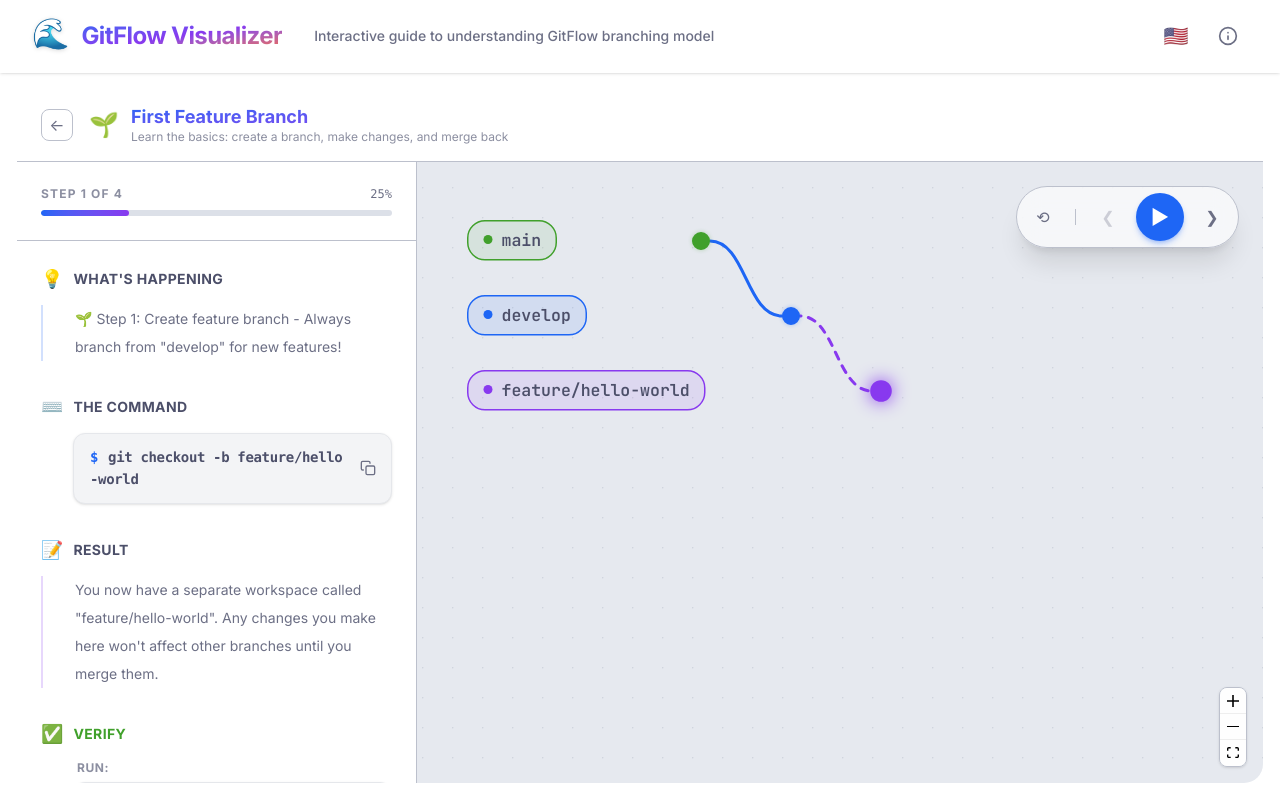
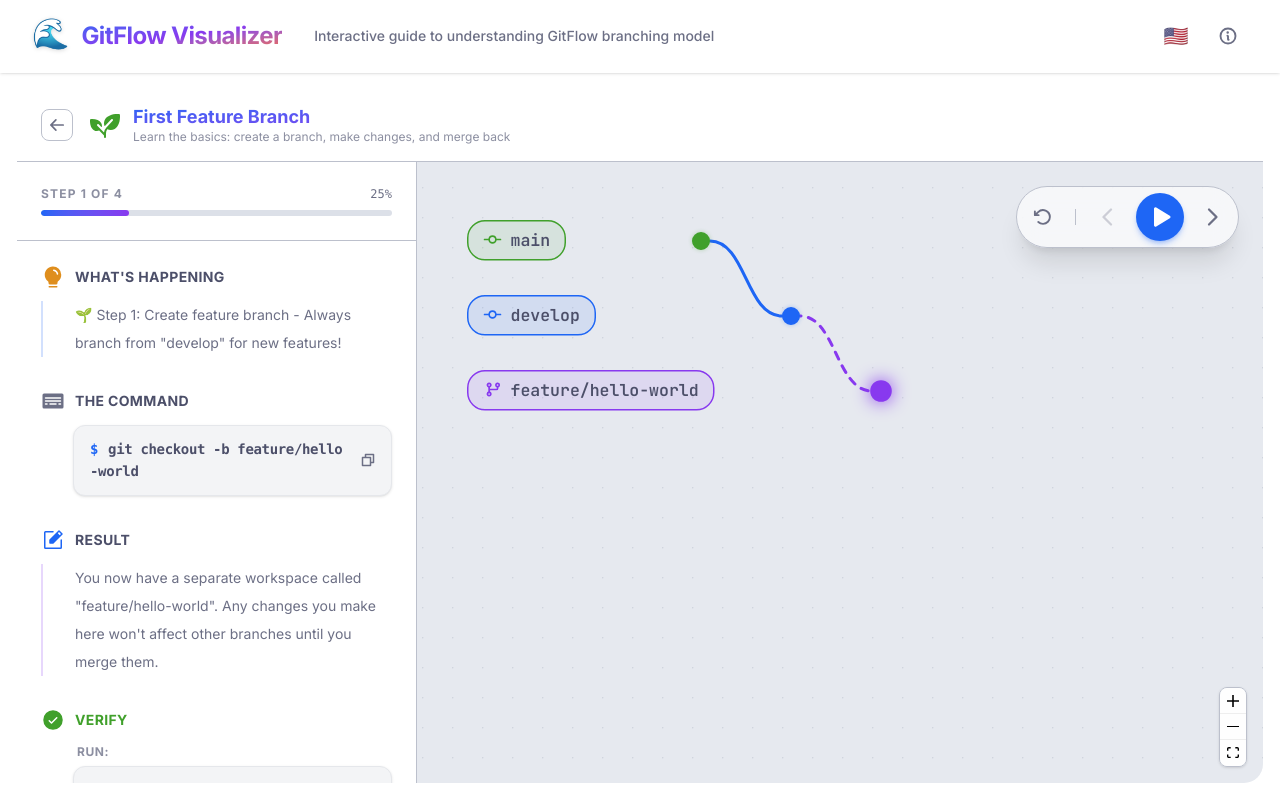
Before and after one commit to huy-nm/gitflow-visualization, a React (Vite) app: page / in a window 1280 px wide. Both pictures are taken after a click on the button 237 px from the left and 510 px from the top of the page. Built offline with nearby package versions, Linux system fonts and the light colour scheme.

Commit message:
feat(ui): replace all app icons with Phosphor Icons for consistent design

```diff
--- a/package.json
+++ b/package.json
@@ -10,6 +10,7 @@
     "preview": "vite preview"
   },
   "dependencies": {
+    "@phosphor-icons/react": "^2.1.10",
     "@xyflow/react": "^12.10.0",
     "react": "^19.2.0",
     "react-dom": "^19.2.0",
--- a/src/App.jsx
+++ b/src/App.jsx
@@ -5,6 +5,7 @@ import './theme/theme.css'
 import { useTranslation, LANGUAGES } from './i18n'
 import Home from './pages/Home'
 import UseCaseView from './pages/UseCaseView'
+import { Info, GitCommit, GitBranch, Package, Fire, Bug, X } from '@phosphor-icons/react'
 
 function App() {
   const { t, language, setLanguage } = useTranslation()
@@ -57,7 +58,7 @@ function App() {
               onClick={() => setShowLegend(!showLegend)}
               title={t('app.branchTypes')}
             >
-              <svg xmlns="http://www.w3.org/2000/svg" width="20" height="20" viewBox="0 0 24 24" fill="none" stroke="currentColor" strokeWidth="2" strokeLinecap="round" strokeLinejoin="round"><circle cx="12" cy="12" r="10"></circle><path d="M12 16v-4"></path><path d="M12 8h.01"></path></svg>
+              <Info size={20} weight="bold" />
             </button>
 
             {/* Legend Popover */}
@@ -69,14 +70,14 @@ function App() {
                     className="flex items-center justify-center w-8 h-8 rounded-full text-[var(--text-secondary)] hover:bg-ctp-surface0 hover:text-[var(--text-primary)] transition-colors border-none bg-transparent cursor-pointer"
                     onClick={() => setShowLegend(false)}
                   >
-                    ✕
+                    <X size={18} weight="bold" />
                   </button>
                 </div>
                 <div className="grid grid-cols-1 gap-3">
                   {/* Main */}
-                  <div className="flex items-center gap-3 p-3 rounded-xl bg-ctp-green/10 border border-ctp-green/20 hover:border-ctp-green/50 hover:shadow-[0_0_15px_-5px_var(--ctp-green)] transition-all duration-300 group cursor-default">
+              <div className="flex items-center gap-3 p-3 rounded-xl bg-ctp-green/10 border border-ctp-green/20 hover:border-ctp-green/50 hover:shadow-[0_0_15px_-5px_var(--ctp-green)] transition-all duration-300 group cursor-default">
                     <div className="flex items-center justify-center w-8 h-8 rounded-lg bg-ctp-green text-white shadow-sm group-hover:scale-110 transition-transform">
-                      <svg xmlns="http://www.w3.org/2000/svg" width="16" height="16" viewBox="0 0 24 24" fill="none" stroke="currentColor" strokeWidth="2.5" strokeLinecap="round" strokeLinejoin="round"><circle cx="12" cy="12" r="3"></circle></svg>
+                      <GitCommit size={16} weight="bold" />
                     </div>
                     <div className="flex flex-col">
                       <strong className="font-mono text-sm text-ctp-green font-bold">main</strong>
@@ -87,7 +88,7 @@ function App() {
                   {/* Develop */}
                   <div className="flex items-center gap-3 p-3 rounded-xl bg-ctp-blue/10 border border-ctp-blue/20 hover:border-ctp-blue/50 hover:shadow-[0_0_15px_-5px_var(--ctp-blue)] transition-all duration-300 group cursor-default">
                     <div className="flex items-center justify-center w-8 h-8 rounded-lg bg-ctp-blue text-white shadow-sm group-hover:scale-110 transition-transform">
-                      <svg xmlns="http://www.w3.org/2000/svg" width="16" height="16" viewBox="0 0 24 24" fill="none" stroke="currentColor" strokeWidth="2.5" strokeLinecap="round" strokeLinejoin="round"><circle cx="12" cy="12" r="3"></circle></svg>
+                      <GitCommit size={16} weight="bold" />
                     </div>
                     <div className="flex flex-col">
                       <strong className="font-mono text-sm text-ctp-blue font-bold">develop</strong>
@@ -98,7 +99,7 @@ function App() {
                   {/* Feature */}
                   <div className="flex items-center gap-3 p-3 rounded-xl bg-ctp-lavender/10 border border-ctp-lavender/20 hover:border-ctp-lavender/50 hover:shadow-[0_0_15px_-5px_var(--ctp-lavender)] transition-all duration-300 group cursor-default">
                     <div className="flex items-center justify-center w-8 h-8 rounded-lg bg-ctp-lavender text-white shadow-sm group-hover:scale-110 transition-transform">
-                      <svg xmlns="http://www.w3.org/2000/svg" width="16" height="16" viewBox="0 0 24 24" fill="none" stroke="currentColor" strokeWidth="2.5" strokeLinecap="round" strokeLinejoin="round"><path d="M6 3v12"></path><circle cx="18" cy="6" r="3"></circle><path d="M6 15l12-12"></path></svg>
+                      <GitBranch size={16} weight="bold" />
                     </div>
                     <div className="flex flex-col">
                       <strong className="font-mono text-sm text-ctp-lavender font-bold">feature/*</strong>
@@ -109,7 +110,7 @@ function App() {
                   {/* Release */}
                   <div className="flex items-center gap-3 p-3 rounded-xl bg-ctp-mauve/10 border border-ctp-mauve/20 hover:border-ctp-mauve/50 hover:shadow-[0_0_15px_-5px_var(--ctp-mauve)] transition-all duration-300 group cursor-default">
                     <div className="flex items-center justify-center w-8 h-8 rounded-lg bg-ctp-mauve text-white shadow-sm group-hover:scale-110 transition-transform">
-                      <svg xmlns="http://www.w3.org/2000/svg" width="16" height="16" viewBox="0 0 24 24" fill="none" stroke="currentColor" strokeWidth="2.5" strokeLinecap="round" strokeLinejoin="round"><circle cx="12" cy="12" r="10"></circle><path d="M8 12h8"></path></svg>
+                      <Package size={16} weight="bold" />
                     </div>
                     <div className="flex flex-col">
                       <strong className="font-mono text-sm text-ctp-mauve font-bold">release/*</strong>
@@ -120,7 +121,7 @@ function App() {
                   {/* Hotfix */}
                   <div className="flex items-center gap-3 p-3 rounded-xl bg-ctp-red/10 border border-ctp-red/20 hover:border-ctp-red/50 hover:shadow-[0_0_15px_-5px_var(--ctp-red)] transition-all duration-300 group cursor-default">
                     <div className="flex items-center justify-center w-8 h-8 rounded-lg bg-ctp-red text-white shadow-sm group-hover:scale-110 transition-transform">
-                      <svg xmlns="http://www.w3.org/2000/svg" width="16" height="16" viewBox="0 0 24 24" fill="none" stroke="currentColor" strokeWidth="2.5" strokeLinecap="round" strokeLinejoin="round"><path d="M12 9v4"></path><path d="M12 17h.01"></path></svg>
+                      <Fire size={16} weight="bold" />
                     </div>
                     <div className="flex flex-col">
                       <strong className="font-mono text-sm text-ctp-red font-bold">hotfix/*</strong>
@@ -131,7 +132,7 @@ function App() {
                   {/* Bugfix */}
                   <div className="flex items-center gap-3 p-3 rounded-xl bg-ctp-peach/10 border border-ctp-peach/20 hover:border-ctp-peach/50 hover:shadow-[0_0_15px_-5px_var(--ctp-peach)] transition-all duration-300 group cursor-default">
                     <div className="flex items-center justify-center w-8 h-8 rounded-lg bg-ctp-peach text-white shadow-sm group-hover:scale-110 transition-transform">
-                      <svg xmlns="http://www.w3.org/2000/svg" width="16" height="16" viewBox="0 0 24 24" fill="none" stroke="currentColor" strokeWidth="2.5" strokeLinecap="round" strokeLinejoin="round"><path d="M12 12m-9 0a9 9 0 1 0 18 0a9 9 0 1 0 -18 0"></path></svg>
+                      <Bug size={16} weight="bold" />
                     </div>
                     <div className="flex flex-col">
                       <strong className="font-mono text-sm text-ctp-peach font-bold">bugfix/*</strong>
--- a/src/components/FlowNodes.jsx
+++ b/src/components/FlowNodes.jsx
@@ -1,5 +1,6 @@
 import { memo } from 'react'
 import { Handle, Position } from '@xyflow/react'
+import { Tag, GitCommit, GitBranch, Package, Fire, Bug, Rocket, Flask } from '@phosphor-icons/react'
 
 // Catppuccin Latte colors
 const BRANCH_COLORS = {
@@ -74,6 +75,16 @@ CommitNode.displayName = 'CommitNode'
 export const BranchLabelNode = memo(({ data }) => {
   const color = BRANCH_COLORS[data.branchType] || '#6c6f85'
 
+  const getIcon = (type) => {
+    if (type?.startsWith('feature')) return <GitBranch size={12} weight="bold" />
+    if (type?.startsWith('release')) return <Package size={12} weight="fill" />
+    if (type?.startsWith('hotfix')) return <Fire size={12} weight="fill" />
+    if (type?.startsWith('bugfix')) return <Bug size={12} weight="fill" />
+    if (type === 'production') return <Rocket size={12} weight="fill" />
+    if (type === 'staging') return <Flask size={12} weight="fill" />
+    return <GitCommit size={12} weight="bold" /> // main, develop
+  }
+
   return (
     <div
       style={{
@@ -93,12 +104,9 @@ export const BranchLabelNode = memo(({ data }) => {
         opacity: data.deleted ? 0.4 : 1
       }}
     >
-      <span style={{
-        width: 6,
-        height: 6,
-        borderRadius: '50%',
-        background: color
-      }} />
+      <span style={{ color: color, display: 'flex' }}>
+        {getIcon(data.branchType)}
+      </span>
       <span>{data.label}</span>
     </div>
   )
@@ -124,7 +132,7 @@ export const TagNode = memo(({ data }) => {
         whiteSpace: 'nowrap'
       }}
     >
-      <span>🏷️</span>
+      <Tag size={12} weight="fill" />
       <span style={{ fontFamily: 'monospace' }}>{data.label}</span>
     </div>
   )
--- a/src/components/GitFlowVisualizer.jsx
+++ b/src/components/GitFlowVisualizer.jsx
@@ -266,7 +266,7 @@ function GitFlowVisualizer({ useCase, currentStep, isPlaying, onStepComplete })
         case 'deploy': {
           const branchCommitsArr = branchCommits[step.branch] || []
           const lastCommit = branchCommitsArr[branchCommitsArr.length - 1]
-          const envLabel = step.environment === 'production' ? '🚀 PRODUCTION' : '🧪 STAGING'
+          const envLabel = step.environment === 'production' ? 'PRODUCTION' : 'STAGING'
 
           // Create environment line if it doesn't exist - position at TOP (negative Y)
           if (branchYPositions[step.environment] === undefined) {
--- a/src/components/UseCaseCard.jsx
+++ b/src/components/UseCaseCard.jsx
@@ -4,6 +4,8 @@
 // but Tailwind can handle most via utilities.
 
 import { useTranslation } from '../i18n'
+import { getUseCaseIcon } from './UseCaseIcon'
+import { cloneElement } from 'react'
 
 function UseCaseCard({ useCase, isActive, onClick }) {
   const { t } = useTranslation()
@@ -36,8 +38,8 @@ function UseCaseCard({ useCase, isActive, onClick }) {
       {/* Shine effect */}
       <div className="absolute inset-0 h-full w-full bg-gradient-to-b from-white/10 to-transparent opacity-0 transition-opacity duration-400 group-hover:opacity-100 pointer-events-none"></div>
 
-      <div className="card-icon text-[42px] leading-none drop-shadow-md transition-transform duration-400 ease-out group-hover:scale-110 group-hover:rotate-6 z-10">
-        {useCase.icon}
+      <div className="card-icon transition-transform duration-400 ease-out group-hover:scale-110 group-hover:rotate-6 z-10">
+        {cloneElement(getUseCaseIcon(useCaseId, useCase.category), { size: 42 })}
       </div>
 
       <div className="flex-1 z-10">
--- /dev/null
+++ b/src/components/UseCaseIcon.jsx
@@ -0,0 +1,81 @@
+
+import {
+  Plant,
+  FloppyDisk,
+  ArrowUUpLeft,
+  ArrowsLeftRight,
+  GitPullRequest,
+  ChatCircleDots,
+  ArrowsSplit,
+  ArrowsClockwise,
+  Broom,
+  Bug,
+  Shield,
+  Package,
+  Rewind,
+  GitMerge,
+  Cherries,
+  Calendar,
+  Siren,
+  Tag,
+  Hourglass,
+  TreeStructure,
+  Rocket,
+  Sparkle,
+  Buildings,
+  Flask,
+  GitCommit,
+  Question
+} from '@phosphor-icons/react'
+
+export const getUseCaseIcon = (id, category) => {
+  // Map specific IDs to icons
+  const idMap = {
+    // Beginner
+    'first-feature-branch': <Plant size={24} weight="fill" className="text-ctp-green" />,
+    'save-your-work': <FloppyDisk size={24} weight="fill" className="text-ctp-blue" />,
+    'undo-last-commit': <ArrowUUpLeft size={24} weight="fill" className="text-ctp-peach" />,
+    'switch-between-tasks': <ArrowsLeftRight size={24} weight="fill" className="text-ctp-mauve" />,
+    'first-pull-request': <GitPullRequest size={24} weight="fill" className="text-ctp-lavender" />,
+
+    // Intermediate
+    'code-review-cycle': <ChatCircleDots size={24} weight="fill" className="text-ctp-yellow" />,
+    'parallel-work': <ArrowsSplit size={24} weight="fill" className="text-ctp-sky" />,
+    'sync-with-team': <ArrowsClockwise size={24} weight="fill" className="text-ctp-sapphire" />,
+    'feature-branch-cleanup': <Broom size={24} weight="fill" className="text-ctp-pink" />,
+    'bug-found-in-pr': <Bug size={24} weight="fill" className="text-ctp-red" />,
+
+    // Senior
+    'branch-protection': <Shield size={24} weight="fill" className="text-ctp-green" />,
+    'monorepo-release': <Package size={24} weight="fill" className="text-ctp-mauve" />,
+    'rollback-strategy': <Rewind size={24} weight="fill" className="text-ctp-maroon" />,
+    'rebase-vs-merge': <GitMerge size={24} weight="fill" className="text-ctp-teal" />,
+    'cherry-pick-fix': <Cherries size={24} weight="fill" className="text-ctp-red" />,
+
+    // Real World
+    'sprint-development': <Calendar size={24} weight="fill" className="text-ctp-blue" />,
+    'critical-hotfix': <Siren size={24} weight="fill" className="text-ctp-red" />,
+    'release-candidate-flow': <Tag size={24} weight="fill" className="text-ctp-yellow" />,
+    'long-running-feature': <Hourglass size={24} weight="fill" className="text-ctp-peach" />,
+    'trunk-based-dev': <TreeStructure size={24} weight="fill" className="text-ctp-green" />,
+    'staging-production-deploy': <Rocket size={24} weight="fill" className="text-ctp-mauve" />,
+    'basic-ci': <GitCommit size={24} weight="fill" className="text-ctp-blue" />,
+    'advanced-deployment': <Rocket size={24} weight="fill" className="text-ctp-red" />,
+    'continuous-delivery': <Package size={24} weight="fill" className="text-ctp-yellow" />,
+    'maintenance-and-automation': <Broom size={24} weight="fill" className="text-ctp-sky" />,
+  }
+
+  // Check ID map first
+  if (idMap[id]) return idMap[id]
+
+  // Fallback to category
+  switch (category) {
+    case 'beginner': return <Plant size={24} weight="fill" className="text-ctp-green" />
+    case 'intermediate': return <Sparkle size={24} weight="fill" className="text-ctp-yellow" />
+    case 'senior': return <Shield size={24} weight="fill" className="text-ctp-red" />
+    case 'realWorld': return <Buildings size={24} weight="fill" className="text-ctp-mauve" />
+    default: return <Question size={24} weight="fill" className="text-gray-400" />
+  }
+}
+
+export default getUseCaseIcon
--- a/src/components/UseCasePanel.jsx
+++ b/src/components/UseCasePanel.jsx
@@ -1,6 +1,22 @@
 import { useState } from 'react'
 import GitFlowVisualizer from './GitFlowVisualizer'
 import { useTranslation } from '../i18n'
+import {
+  ArrowLeft,
+  Lightbulb,
+  Keyboard,
+  NotePencil,
+  CheckCircle,
+  ArrowCounterClockwise,
+  CaretLeft,
+  Play,
+  Pause,
+  CaretRight,
+  Copy,
+  Check
+} from '@phosphor-icons/react'
+import { getUseCaseIcon } from './UseCaseIcon'
+import { cloneElement } from 'react'
 
 function UseCasePanel({ useCase, currentStep, isPlaying, onPlayPause, onStepChange, onReset, onBack, onStepComplete }) {
   const { t } = useTranslation()
@@ -35,10 +51,12 @@ function UseCasePanel({ useCase, currentStep, isPlaying, onPlayPause, onStepChan
           onClick={onBack}
           title={t('panel.backToUseCases')}
         >
-          ←
+          <ArrowLeft size={18} weight="bold" />
         </button>
         <div className="flex items-center gap-3 min-w-0">
-          <span className="text-2xl">{useCase.icon}</span>
+          <span className="text-2xl">
+            {cloneElement(getUseCaseIcon(useCaseId, useCase.category), { size: 32 })}
+          </span>
           <div>
             <h2 className="text-lg font-bold m-0 bg-gradient-to-br from-ctp-blue to-ctp-mauve bg-clip-text text-transparent truncate leading-tight">
               {translatedTitle}
@@ -78,7 +96,7 @@ function UseCasePanel({ useCase, currentStep, isPlaying, onPlayPause, onStepChan
             {/* Section 1: Explanation */}
             <div className="animate-in fade-in slide-in-from-left-4 duration-500 delay-0">
               <div className="flex items-center gap-2.5 mb-3">
-                <span className="text-lg">💡</span>
+                <Lightbulb size={24} weight="fill" className="text-ctp-yellow" />
                 <h3 className="text-sm font-bold text-[var(--text-primary)] uppercase tracking-wide">
                   {t('panel.whatsHappening')}
                 </h3>
@@ -91,7 +109,7 @@ function UseCasePanel({ useCase, currentStep, isPlaying, onPlayPause, onStepChan
             {/* Section 2: Command */}
             <div className="animate-in fade-in slide-in-from-left-4 duration-500 delay-100">
               <div className="flex items-center gap-2.5 mb-3">
-                <span className="text-lg">⌨️</span>
+                <Keyboard size={24} weight="fill" className="text-[var(--text-secondary)]" />
                 <h3 className="text-sm font-bold text-[var(--text-primary)] uppercase tracking-wide">
                   {t('panel.theCommand')}
                 </h3>
@@ -104,7 +122,7 @@ function UseCasePanel({ useCase, currentStep, isPlaying, onPlayPause, onStepChan
             {/* Section 3: Result */}
             <div className="animate-in fade-in slide-in-from-left-4 duration-500 delay-200">
               <div className="flex items-center gap-2.5 mb-3">
-                <span className="text-lg">📝</span>
+                <NotePencil size={24} weight="fill" className="text-ctp-blue" />
                 <h3 className="text-sm font-bold text-[var(--text-primary)] uppercase tracking-wide">
                   {t('panel.result')}
                 </h3>
@@ -118,7 +136,7 @@ function UseCasePanel({ useCase, currentStep, isPlaying, onPlayPause, onStepChan
             {getVerificationInfo(useCase.steps[currentStep]) && (
               <div className="animate-in fade-in slide-in-from-left-4 duration-500 delay-300">
                 <div className="flex items-center gap-2.5 mb-3">
-                  <span className="text-lg">✅</span>
+                  <CheckCircle size={24} weight="fill" className="text-ctp-green" />
                   <h3 className="text-sm font-bold text-ctp-green uppercase tracking-wide">
                     Verify
                   </h3>
@@ -153,7 +171,7 @@ function UseCasePanel({ useCase, currentStep, isPlaying, onPlayPause, onStepChan
               onClick={onReset}
               title="Reset Flow"
             >
-              ⟲
+              <ArrowCounterClockwise size={20} weight="bold" />
             </button>
             <div className="w-px h-4 bg-[var(--border-color)] mx-1" />
             <button
@@ -162,14 +180,14 @@ function UseCasePanel({ useCase, currentStep, isPlaying, onPlayPause, onStepChan
               disabled={currentStep === 0}
               title="Previous Step"
             >
-              ❮
+              <CaretLeft size={24} weight="bold" />
             </button>
             <button
               className={`w-12 h-12 flex items-center justify-center rounded-full shadow-md text-xl transition-all ${isPlaying ? 'bg-ctp-peach text-white shadow-ctp-peach/30' : 'bg-ctp-blue text-white shadow-ctp-blue/30'} hover:scale-110`}
               onClick={onPlayPause}
               title={isPlaying ? 'Pause' : 'Play Auto-Flow'}
             >
-              {isPlaying ? '⏸' : '▶'}
+              {isPlaying ? <Pause size={24} weight="fill" /> : <Play size={24} weight="fill" />}
             </button>
             <button
               className="w-10 h-10 flex items-center justify-center rounded-full text-[var(--text-secondary)] hover:bg-[var(--bg-tertiary)] hover:text-[var(--text-primary)] transition-colors disabled:opacity-30"
@@ -177,7 +195,7 @@ function UseCasePanel({ useCase, currentStep, isPlaying, onPlayPause, onStepChan
               disabled={currentStep === useCase.steps.length - 1}
               title="Next Step"
             >
-              ❯
+              <CaretRight size={24} weight="bold" />
             </button>
           </div>
 
@@ -307,23 +325,9 @@ const TerminalBlock = ({ command, label }) => {
           title="Copy"
         >
           {copied ? (
-            <span className="block text-ctp-green text-base leading-none font-bold animate-in zoom-in spin-in-90 duration-300">✓</span>
+            <Check size={16} weight="bold" className="text-ctp-green animate-in zoom-in spin-in-90 duration-300" />
           ) : (
-            <svg
-              xmlns="http://www.w3.org/2000/svg"
-              width="16"
-              height="16"
-              viewBox="0 0 24 24"
-              fill="none"
-              stroke="currentColor"
-              strokeWidth="2"
-              strokeLinecap="round"
-              strokeLinejoin="round"
-              className="block"
-            >
-              <rect x="9" y="9" width="13" height="13" rx="2" ry="2"></rect>
-              <path d="M5 15H4a2 2 0 0 1-2-2V4a2 2 0 0 1 2-2h9a2 2 0 0 1 2 2v1"></path>
-            </svg>
+            <Copy size={16} weight="bold" />
           )}
         </button>
       </div>
--- a/src/pages/Home.jsx
+++ b/src/pages/Home.jsx
@@ -4,6 +4,7 @@ import { useNavigate } from 'react-router-dom'
 import { useTranslation } from '../i18n'
 import { useCasesByCategory } from '../useCases'
 import UseCaseCard from '../components/UseCaseCard'
+import { Plant, Sparkle, ShieldCheck, Buildings } from '@phosphor-icons/react'
 
 const Home = () => {
   const { t } = useTranslation()
@@ -39,18 +40,10 @@ const Home = () => {
 
           // Icons
           const icons = {
-            beginner: (
-              <svg xmlns="http://www.w3.org/2000/svg" width="20" height="20" viewBox="0 0 24 24" fill="currentColor" stroke="none"><path d="M12.0002 3C12.446 3 12.8257 3.32168 12.9126 3.7505L13.1956 5.15174C13.67 7.4988 15.6881 9.30932 18.2323 8.7847C18.7303 8.68202 19.1417 9.15783 18.9953 9.64295C18.2713 12.0416 16.0371 13.8466 13.3156 13.9877L13.0002 14V21C13.0002 21.5523 12.5525 22 12.0002 22C11.448 22 11.0002 21.5523 11.0002 21V13.9865L10.6695 13.9856C7.94273 13.8291 5.70776 12.0152 4.99614 9.61053C4.85233 9.12456 5.26629 8.65171 5.76451 8.75698C8.30728 9.29424 10.3235 7.48512 10.8003 5.14138L11.0874 3.7505C11.1743 3.32168 11.554 3 12.0002 3Z"></path></svg>
-            ),
-            intermediate: (
-              <svg xmlns="http://www.w3.org/2000/svg" width="20" height="20" viewBox="0 0 24 24" fill="currentColor" stroke="none"><path d="M12 2L15.09 8.26L22 9.27L17 14.14L18.18 21.02L12 17.77L5.82 21.02L7 14.14L2 9.27L8.91 8.26L12 2Z"></path></svg>
-            ),
-            senior: (
-              <svg xmlns="http://www.w3.org/2000/svg" width="20" height="20" viewBox="0 0 24 24" fill="currentColor" stroke="none"><path d="M12 1L3 5V11C3 16.55 6.84 21.74 12 23C17.16 21.74 21 16.55 21 11V5L12 1ZM12 11.99H7V10.99H17V11.99H12Z"></path></svg>
-            ),
-            realWorld: (
-              <svg xmlns="http://www.w3.org/2000/svg" width="20" height="20" viewBox="0 0 24 24" fill="currentColor" stroke="none"><path d="M17 11V3H7V11H3V21H21V11H17ZM9 5H15V11H9V5ZM19 19H5V13H19V19Z"></path><rect x="7" y="15" width="2" height="2"></rect><rect x="11" y="15" width="2" height="2"></rect><rect x="15" y="15" width="2" height="2"></rect></svg>
-            )
+            beginner: <Plant size={24} weight="fill" />,
+            intermediate: <Sparkle size={24} weight="fill" />,
+            senior: <ShieldCheck size={24} weight="fill" />,
+            realWorld: <Buildings size={24} weight="fill" />
           }
 
           const icon = icons[key] || icons.beginner
```
Also changed, not shown: 1 other file (tests, documents, lock files or other folders).
